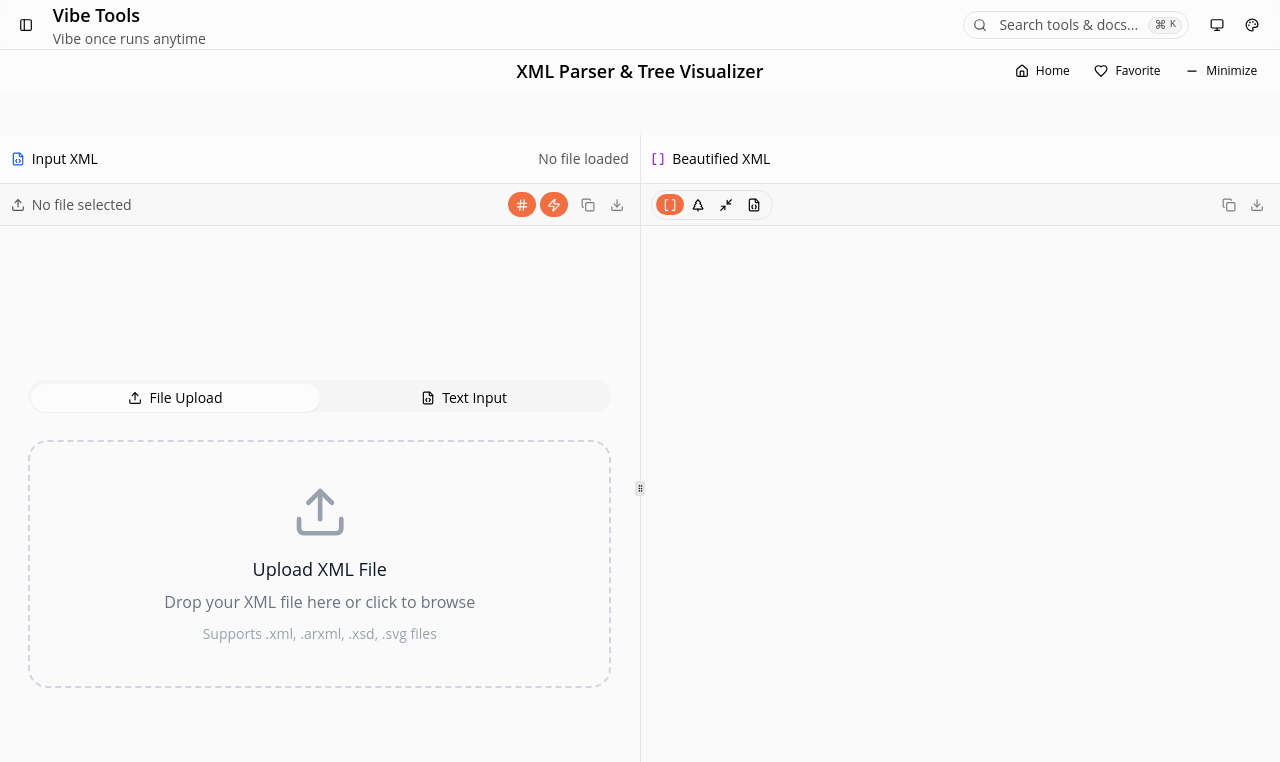
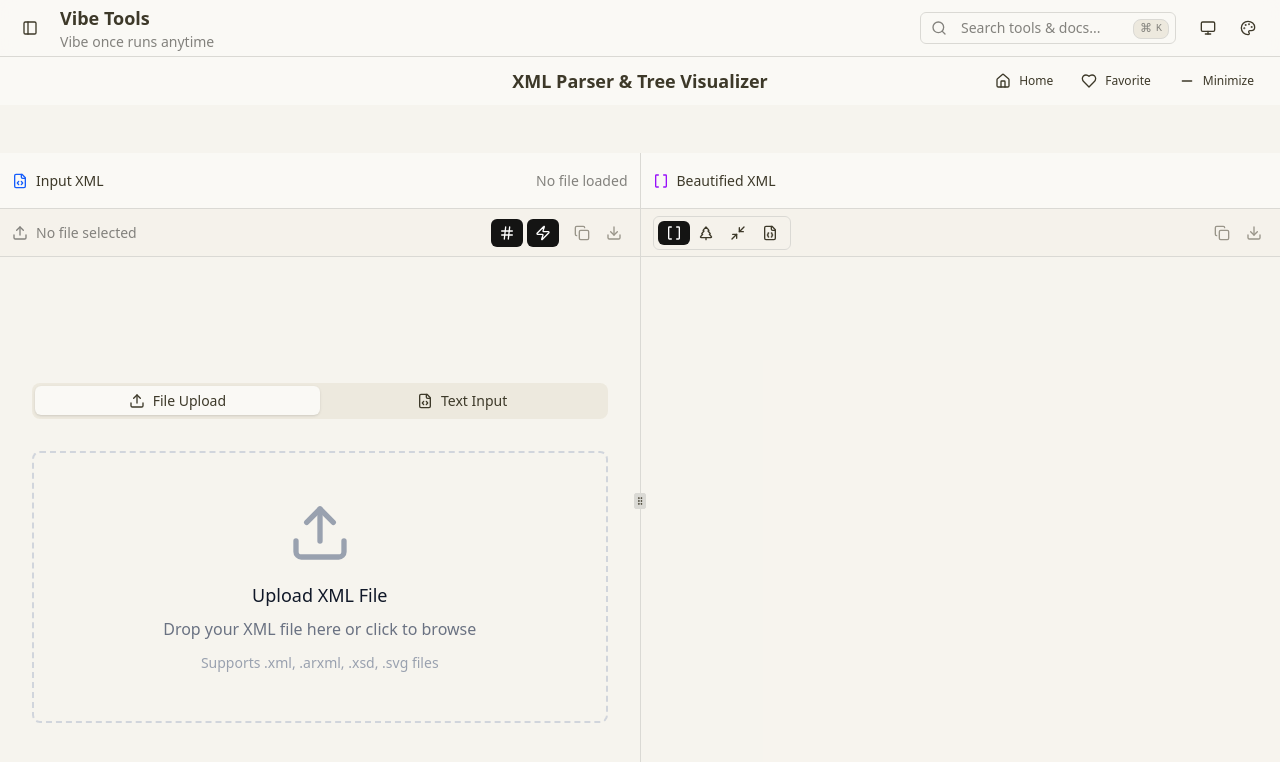
Before and after one commit to hanxiaomax/handsome, a React (Vite) app in the folder 2base/: page /tools/xml-parser in a window 1280 px wide. Shown: the top 762 px of the page. Built offline with nearby package versions, Linux system fonts and the light colour scheme.

Commit message:
style(index.css): update font families and radius values for improved design consistency; adjust color variables for better accessibility and visual hierarchy

```diff
--- a/2base/src/index.css
+++ b/2base/src/index.css
@@ -39,10 +39,10 @@
   --color-sidebar-accent-foreground: var(--sidebar-accent-foreground);
   --color-sidebar-border: var(--sidebar-border);
   --color-sidebar-ring: var(--sidebar-ring);
-  --font-sans: Open Sans, sans-serif;
+  --font-sans: ui-sans-serif, system-ui, -apple-system, BlinkMacSystemFont, 'Segoe UI', Roboto, 'Helvetica Neue', Arial, 'Noto Sans', sans-serif, 'Apple Color Emoji', 'Segoe UI Emoji', 'Segoe UI Symbol', 'Noto Color Emoji';
   --font-mono: JetBrains Mono, monospace;
-  --font-serif: Source Serif Pro, serif;
-  --radius: 1.225rem;
+  --font-serif: ui-serif, Georgia, Cambria, "Times New Roman", Times, serif;
+  --radius: 0.5rem;
   --tracking-tighter: calc(var(--tracking-normal) - 0.05em);
   --tracking-tight: calc(var(--tracking-normal) - 0.025em);
   --tracking-wide: calc(var(--tracking-normal) + 0.025em);
@@ -69,114 +69,114 @@
 }
 
 :root {
-  --radius: 1.225rem;
-  --background: oklch(0.9911 0 0);
-  --foreground: oklch(0 0 0);
-  --card: oklch(1.0000 0 0);
-  --card-foreground: oklch(0 0 0);
-  --popover: oklch(0.9911 0 0);
-  --popover-foreground: oklch(0 0 0);
-  --primary: oklch(0 0 0);
+  --radius: 0.5rem;
+  --background: oklch(0.9818 0.0054 95.0986);
+  --foreground: oklch(0.3438 0.0269 95.7226);
+  --card: oklch(0.9818 0.0054 95.0986);
+  --card-foreground: oklch(0.1908 0.0020 106.5859);
+  --popover: oklch(1.0000 0 0);
+  --popover-foreground: oklch(0.2671 0.0196 98.9390);
+  --primary: oklch(0.6171 0.1375 39.0427);
   --primary-foreground: oklch(1.0000 0 0);
-  --secondary: oklch(0.9401 0 0);
-  --secondary-foreground: oklch(0 0 0);
-  --muted: oklch(0.9702 0 0);
-  --muted-foreground: oklch(0.4386 0 0);
-  --accent: oklch(0.9401 0 0);
-  --accent-foreground: oklch(0 0 0);
-  --destructive: oklch(0.6891 0.1746 38.7456);
-  --border: oklch(0.9189 0 0);
-  --input: oklch(0.9401 0 0);
-  --ring: oklch(0 0 0);
-  --chart-1: oklch(0.6661 0.2056 40.5160);
-  --chart-2: oklch(0.7449 0.1426 51.9578);
-  --chart-3: oklch(0.1924 0.0016 17.2967);
-  --chart-4: oklch(0.9189 0 0);
-  --chart-5: oklch(0.5590 0 0);
-  --sidebar: oklch(0.9911 0 0);
-  --sidebar-foreground: oklch(0 0 0);
-  --sidebar-primary: oklch(0 0 0);
-  --sidebar-primary-foreground: oklch(1.0000 0 0);
-  --sidebar-accent: oklch(0.9401 0 0);
-  --sidebar-accent-foreground: oklch(0 0 0);
+  --secondary: oklch(0.9245 0.0138 92.9892);
+  --secondary-foreground: oklch(0.4334 0.0177 98.6048);
+  --muted: oklch(0.9341 0.0153 90.2390);
+  --muted-foreground: oklch(0.6059 0.0075 97.4233);
+  --accent: oklch(0.9245 0.0138 92.9892);
+  --accent-foreground: oklch(0.2671 0.0196 98.9390);
+  --destructive: oklch(0.1908 0.0020 106.5859);
+  --border: oklch(0.8847 0.0069 97.3627);
+  --input: oklch(0.7621 0.0156 98.3528);
+  --ring: oklch(0.7289 0.1277 220.5145);
+  --chart-1: oklch(0.5583 0.1276 42.9956);
+  --chart-2: oklch(0.6898 0.1581 290.4107);
+  --chart-3: oklch(0.8816 0.0276 93.1280);
+  --chart-4: oklch(0.8822 0.0403 298.1792);
+  --chart-5: oklch(0.5608 0.1348 42.0584);
+  --sidebar: oklch(0.9663 0.0080 98.8792);
+  --sidebar-foreground: oklch(0.3590 0.0051 106.6524);
+  --sidebar-primary: oklch(0.6171 0.1375 39.0427);
+  --sidebar-primary-foreground: oklch(0.9881 0 0);
+  --sidebar-accent: oklch(0.9245 0.0138 92.9892);
+  --sidebar-accent-foreground: oklch(0.3250 0 0);
   --sidebar-border: oklch(0.9401 0 0);
-  --sidebar-ring: oklch(0 0 0);
+  --sidebar-ring: oklch(0.7731 0 0);
   --destructive-foreground: oklch(1.0000 0 0);
-  --font-sans: Open Sans, sans-serif;
-  --font-serif: Source Serif Pro, serif;
+  --font-sans: ui-sans-serif, system-ui, -apple-system, BlinkMacSystemFont, 'Segoe UI', Roboto, 'Helvetica Neue', Arial, 'Noto Sans', sans-serif, 'Apple Color Emoji', 'Segoe UI Emoji', 'Segoe UI Symbol', 'Noto Color Emoji';
+  --font-serif: ui-serif, Georgia, Cambria, "Times New Roman", Times, serif;
   --font-mono: JetBrains Mono, monospace;
-  --shadow-color: #1a1a1a;
-  --shadow-opacity: 0.04;
-  --shadow-blur: 2px;
+  --shadow-color: oklch(0 0 0);
+  --shadow-opacity: 0.1;
+  --shadow-blur: 3px;
   --shadow-spread: 0px;
-  --shadow-offset-x: 0px;
+  --shadow-offset-x: 0;
   --shadow-offset-y: 1px;
   --letter-spacing: 0em;
-  --spacing: 0.22rem;
-  --shadow-2xs: 0px 1px 2px 0px hsl(0 0% 10.1961% / 0.02);
-  --shadow-xs: 0px 1px 2px 0px hsl(0 0% 10.1961% / 0.02);
-  --shadow-sm: 0px 1px 2px 0px hsl(0 0% 10.1961% / 0.04), 0px 1px 2px -1px hsl(0 0% 10.1961% / 0.04);
-  --shadow: 0px 1px 2px 0px hsl(0 0% 10.1961% / 0.04), 0px 1px 2px -1px hsl(0 0% 10.1961% / 0.04);
-  --shadow-md: 0px 1px 2px 0px hsl(0 0% 10.1961% / 0.04), 0px 2px 4px -1px hsl(0 0% 10.1961% / 0.04);
-  --shadow-lg: 0px 1px 2px 0px hsl(0 0% 10.1961% / 0.04), 0px 4px 6px -1px hsl(0 0% 10.1961% / 0.04);
-  --shadow-xl: 0px 1px 2px 0px hsl(0 0% 10.1961% / 0.04), 0px 8px 10px -1px hsl(0 0% 10.1961% / 0.04);
-  --shadow-2xl: 0px 1px 2px 0px hsl(0 0% 10.1961% / 0.10);
+  --spacing: 0.25rem;
+  --shadow-2xs: 0 1px 3px 0px hsl(0 0% 0% / 0.05);
+  --shadow-xs: 0 1px 3px 0px hsl(0 0% 0% / 0.05);
+  --shadow-sm: 0 1px 3px 0px hsl(0 0% 0% / 0.10), 0 1px 2px -1px hsl(0 0% 0% / 0.10);
+  --shadow: 0 1px 3px 0px hsl(0 0% 0% / 0.10), 0 1px 2px -1px hsl(0 0% 0% / 0.10);
+  --shadow-md: 0 1px 3px 0px hsl(0 0% 0% / 0.10), 0 2px 4px -1px hsl(0 0% 0% / 0.10);
+  --shadow-lg: 0 1px 3px 0px hsl(0 0% 0% / 0.10), 0 4px 6px -1px hsl(0 0% 0% / 0.10);
+  --shadow-xl: 0 1px 3px 0px hsl(0 0% 0% / 0.10), 0 8px 10px -1px hsl(0 0% 0% / 0.10);
+  --shadow-2xl: 0 1px 3px 0px hsl(0 0% 0% / 0.25);
   --tracking-normal: 0em;
 }
 
 .dark {
-  --background: oklch(0 0 0);
-  --foreground: oklch(1.0000 0 0);
-  --card: oklch(0.2167 0.0015 197.0424);
-  --card-foreground: oklch(1.0000 0 0);
-  --popover: oklch(0.2167 0.0015 197.0424);
-  --popover-foreground: oklch(1.0000 0 0);
-  --primary: oklch(1.0000 0 0);
-  --primary-foreground: oklch(0 0 0);
-  --secondary: oklch(0.2520 0 0);
-  --secondary-foreground: oklch(1.0000 0 0);
-  --muted: oklch(0.2308 0 0);
-  --muted-foreground: oklch(0.7187 0 0);
-  --accent: oklch(0.3211 0 0);
-  --accent-foreground: oklch(1.0000 0 0);
-  --destructive: oklch(0.7456 0.2649 327.8328);
-  --border: oklch(0.2603 0 0);
-  --input: oklch(0.3211 0 0);
-  --ring: oklch(0.7187 0 0);
-  --chart-1: oklch(0.6362 0.2531 15.5961);
-  --chart-2: oklch(0.8571 0.1835 161.4061);
-  --chart-3: oklch(0.5590 0 0);
-  --chart-4: oklch(0.4386 0 0);
-  --chart-5: oklch(0.9189 0 0);
-  --sidebar: oklch(0.2167 0.0015 197.0424);
-  --sidebar-foreground: oklch(1.0000 0 0);
-  --sidebar-primary: oklch(1.0000 0 0);
-  --sidebar-primary-foreground: oklch(0 0 0);
-  --sidebar-accent: oklch(0.3211 0 0);
-  --sidebar-accent-foreground: oklch(1.0000 0 0);
-  --sidebar-border: oklch(0.3211 0 0);
-  --sidebar-ring: oklch(0.7187 0 0);
-  --destructive-foreground: oklch(0 0 0);
-  --radius: 1.225rem;
-  --font-sans: Open Sans, sans-serif;
-  --font-serif: Source Serif Pro, serif;
+  --background: oklch(0.2679 0.0036 106.6427);
+  --foreground: oklch(0.8074 0.0142 93.0137);
+  --card: oklch(0.2679 0.0036 106.6427);
+  --card-foreground: oklch(0.9818 0.0054 95.0986);
+  --popover: oklch(0.3085 0.0035 106.6039);
+  --popover-foreground: oklch(0.9211 0.0040 106.4781);
+  --primary: oklch(0.6724 0.1308 38.7559);
+  --primary-foreground: oklch(1.0000 0 0);
+  --secondary: oklch(0.9818 0.0054 95.0986);
+  --secondary-foreground: oklch(0.3085 0.0035 106.6039);
+  --muted: oklch(0.2213 0.0038 106.7070);
+  --muted-foreground: oklch(0.7713 0.0169 99.0657);
+  --accent: oklch(0.2130 0.0078 95.4245);
+  --accent-foreground: oklch(0.9663 0.0080 98.8792);
+  --destructive: oklch(0.6368 0.2078 25.3313);
+  --border: oklch(0.3618 0.0101 106.8928);
+  --input: oklch(0.4336 0.0113 100.2195);
+  --ring: oklch(0.5937 0.1673 253.0630);
+  --chart-1: oklch(0.5583 0.1276 42.9956);
+  --chart-2: oklch(0.6898 0.1581 290.4107);
+  --chart-3: oklch(0.2130 0.0078 95.4245);
+  --chart-4: oklch(0.3074 0.0516 289.3230);
+  --chart-5: oklch(0.5608 0.1348 42.0584);
+  --sidebar: oklch(0.2357 0.0024 67.7077);
+  --sidebar-foreground: oklch(0.8074 0.0142 93.0137);
+  --sidebar-primary: oklch(0.3250 0 0);
+  --sidebar-primary-foreground: oklch(0.9881 0 0);
+  --sidebar-accent: oklch(0.1680 0.0020 106.6177);
+  --sidebar-accent-foreground: oklch(0.8074 0.0142 93.0137);
+  --sidebar-border: oklch(0.9401 0 0);
+  --sidebar-ring: oklch(0.7731 0 0);
+  --destructive-foreground: oklch(1.0000 0 0);
+  --radius: 0.5rem;
+  --font-sans: ui-sans-serif, system-ui, -apple-system, BlinkMacSystemFont, 'Segoe UI', Roboto, 'Helvetica Neue', Arial, 'Noto Sans', sans-serif, 'Apple Color Emoji', 'Segoe UI Emoji', 'Segoe UI Symbol', 'Noto Color Emoji';
+  --font-serif: ui-serif, Georgia, Cambria, "Times New Roman", Times, serif;
   --font-mono: JetBrains Mono, monospace;
-  --shadow-color: #1a1a1a;
-  --shadow-opacity: 0.04;
-  --shadow-blur: 2px;
+  --shadow-color: oklch(0 0 0);
+  --shadow-opacity: 0.1;
+  --shadow-blur: 3px;
   --shadow-spread: 0px;
-  --shadow-offset-x: 0px;
+  --shadow-offset-x: 0;
   --shadow-offset-y: 1px;
   --letter-spacing: 0em;
-  --spacing: 0.22rem;
-  --shadow-2xs: 0px 1px 2px 0px hsl(0 0% 10.1961% / 0.02);
-  --shadow-xs: 0px 1px 2px 0px hsl(0 0% 10.1961% / 0.02);
-  --shadow-sm: 0px 1px 2px 0px hsl(0 0% 10.1961% / 0.04), 0px 1px 2px -1px hsl(0 0% 10.1961% / 0.04);
-  --shadow: 0px 1px 2px 0px hsl(0 0% 10.1961% / 0.04), 0px 1px 2px -1px hsl(0 0% 10.1961% / 0.04);
-  --shadow-md: 0px 1px 2px 0px hsl(0 0% 10.1961% / 0.04), 0px 2px 4px -1px hsl(0 0% 10.1961% / 0.04);
-  --shadow-lg: 0px 1px 2px 0px hsl(0 0% 10.1961% / 0.04), 0px 4px 6px -1px hsl(0 0% 10.1961% / 0.04);
-  --shadow-xl: 0px 1px 2px 0px hsl(0 0% 10.1961% / 0.04), 0px 8px 10px -1px hsl(0 0% 10.1961% / 0.04);
-  --shadow-2xl: 0px 1px 2px 0px hsl(0 0% 10.1961% / 0.10);
+  --spacing: 0.25rem;
+  --shadow-2xs: 0 1px 3px 0px hsl(0 0% 0% / 0.05);
+  --shadow-xs: 0 1px 3px 0px hsl(0 0% 0% / 0.05);
+  --shadow-sm: 0 1px 3px 0px hsl(0 0% 0% / 0.10), 0 1px 2px -1px hsl(0 0% 0% / 0.10);
+  --shadow: 0 1px 3px 0px hsl(0 0% 0% / 0.10), 0 1px 2px -1px hsl(0 0% 0% / 0.10);
+  --shadow-md: 0 1px 3px 0px hsl(0 0% 0% / 0.10), 0 2px 4px -1px hsl(0 0% 0% / 0.10);
+  --shadow-lg: 0 1px 3px 0px hsl(0 0% 0% / 0.10), 0 4px 6px -1px hsl(0 0% 0% / 0.10);
+  --shadow-xl: 0 1px 3px 0px hsl(0 0% 0% / 0.10), 0 8px 10px -1px hsl(0 0% 0% / 0.10);
+  --shadow-2xl: 0 1px 3px 0px hsl(0 0% 0% / 0.25);
 }
 
 /* Color Scheme Variants */
```
